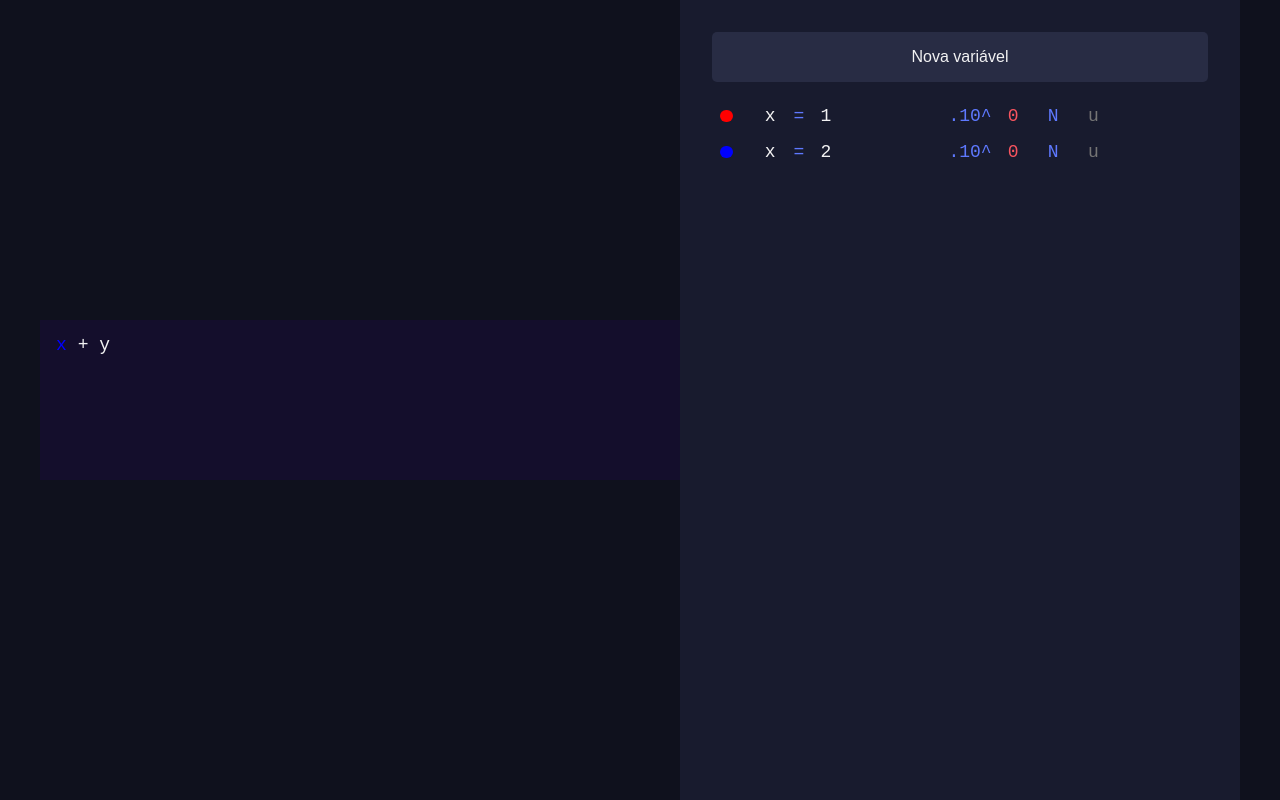
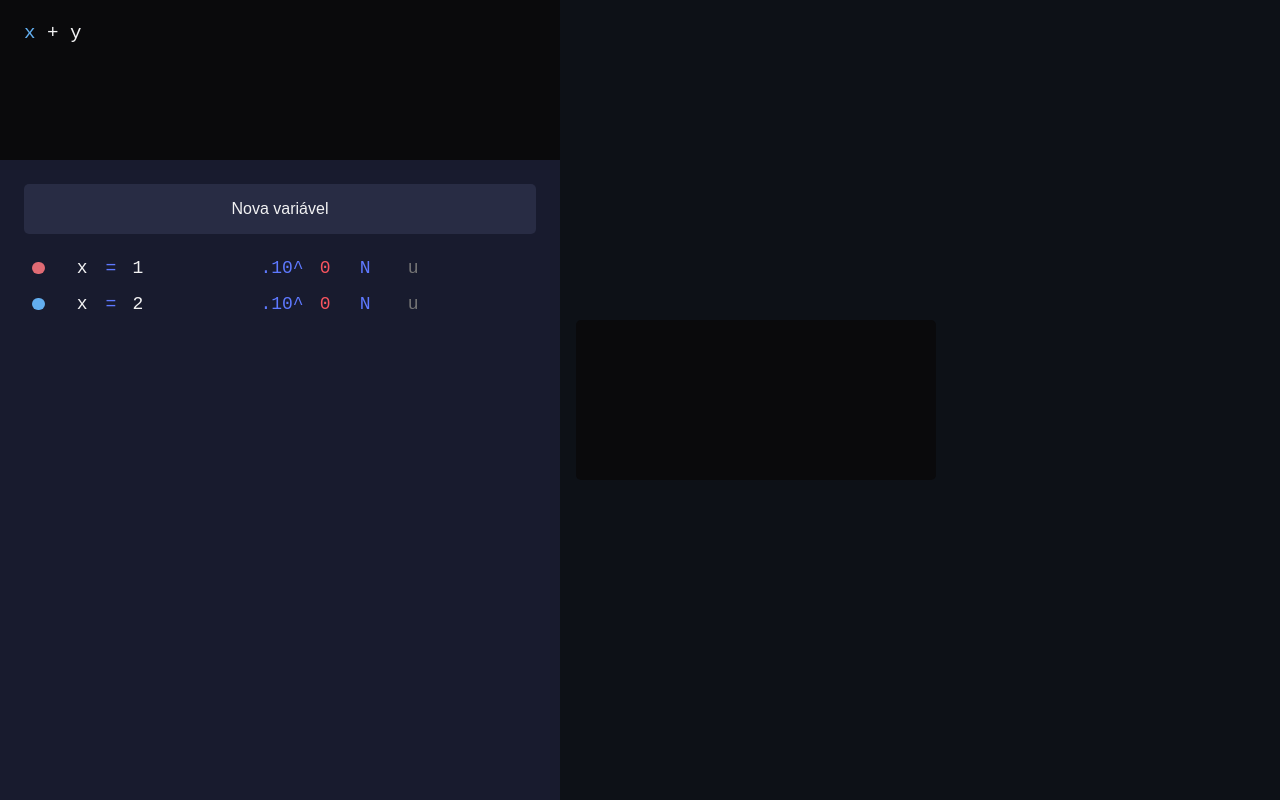
Before and after one commit to marcusvpires/algebra-system, a Next.js app: page /equation in a window 1280 px wide. Built offline with nearby package versions, Linux system fonts and the light colour scheme.

Commit message:
restrucuring

```diff
--- a/components/Parameters/styled.tsx
+++ b/components/Parameters/styled.tsx
@@ -1,9 +1,9 @@
 import styled from 'styled-components';
 
 export const Wrapper = styled.section`
-  width: 35rem;
-  height: 100vh;
-  padding: 2rem;
+  min-width: 35rem;
+  height: 100%;
+  padding: 1.5rem;
   display: flex;
   justify-content: stretch;
   flex-direction: column;
--- /dev/null
+++ b/components/dashboard/index.tsx
@@ -0,0 +1,11 @@
+import * as S from './styled';
+import React, { FunctionComponent, useContext } from 'react';
+
+import { context } from '../../pages/equation';
+
+const Dashboard: FunctionComponent = (): JSX.Element => {
+  const formula = useContext(context);
+  return <S.Wrapper><S.Simplify></S.Simplify></S.Wrapper>;
+};
+
+export default Dashboard;
--- /dev/null
+++ b/components/dashboard/styled.tsx
@@ -0,0 +1,13 @@
+import styled from 'styled-components';
+
+export const Wrapper = styled.section`
+  flex-grow: 1;
+`;
+
+export const Simplify = styled.div`
+  background-color: #0a0a0c;
+  border-radius: 5px;
+  margin: 1rem;
+  height: 10rem;
+  width: 50%;
+`
--- a/components/equation/index.tsx
+++ b/components/equation/index.tsx
@@ -24,8 +24,8 @@ const Equation: React.FunctionComponent<Props> = ({
         value={equation}
         onChange={handleEquation}
       />
-      <S.Preview>{equation.split('').map((char: string) => {
-        return <S.Char color={(parmColor as any)[char]}>{char}</S.Char>
+      <S.Preview>{equation.split('').map((char: string, index: number) => {
+        return <S.Char key={index} color={(parmColor as any)[char]}>{char}</S.Char>
       })}</S.Preview>
     </S.Wrapper>
   );
--- a/components/equation/styled.tsx
+++ b/components/equation/styled.tsx
@@ -2,9 +2,7 @@ import styled from 'styled-components';
 
 export const Wrapper = styled.section`
   position: relative;
-  width: 100%;
-  height: 10rem;
-  max-width: 40rem;
+  height: 12rem;
 `;
 
 export const EquationInput = styled.textarea`
@@ -12,10 +10,10 @@ export const EquationInput = styled.textarea`
   z-index: 1;
   height: 10rem;
   width: 100%;
-  padding: 1rem;
+  padding: 1.5rem;
   background-color: transparent;
   font-family: 'Courier New', Courier, monospace;
-  font-size: large;
+  font-size: larger;
   color: transparent;
   resize: none;
   border: none;
@@ -24,14 +22,13 @@ export const EquationInput = styled.textarea`
 `;
 
 export const Preview = styled.div`
-  position: absolute;
   z-index: 0;
-  padding: 1rem;
+  padding: 1.5rem;
   height: 10rem;
   width: 100%;
-  background-color: #140e2c;
+  background-color: #0a0a0c;
   font-family: 'Courier New', Courier, monospace;
-  font-size: large;
+  font-size: larger;
   color: #f2f2f3;
 `;
 
--- a/pages/equation.tsx
+++ b/pages/equation.tsx
@@ -4,10 +4,31 @@ import React, {
   FunctionComponent,
   useState,
 } from 'react';
-import * as S from '../styles/pages/Equation';
+import styled from 'styled-components';
 
 import Parameters from '../components/Parameters';
 import Equation from '../components/equation';
+import Dashboard from '../components/dashboard';
+
+export const Wrapper = styled.main`
+  height: 100vh;
+  width: 100vw;
+  display: flex;
+  align-items: center;
+  justify-content: center;
+  background-color: #0d1117;
+  font-family: 'Courier New', Courier, monospace;
+  font-size: medium;
+`;
+
+export const RightContainer = styled.div`
+  height: 100vh;
+  width: 100%;
+  max-width: 35rem;
+  display: flex;
+  flex-direction: column;
+  justify-content: stretch;
+`;
 
 export type Parm = {
   color: string;
@@ -25,29 +46,36 @@ interface Formula {
 export const context = createContext<Formula | undefined>(undefined);
 
 const defaultParm = () => {
-  const colors = ['red', 'purple', 'fuchsia', 'green', 'yellow', 'navy', 'blue']
+  const colors = [
+    '#e06b74',
+    '#98c379',
+    '#e5c07a',
+    '#62aeef',
+    '#c678dd',
+    '#55b6c2',
+  ];
   return {
-    color: colors[Math.floor(Math.random()*7)],
+    color: colors[Math.floor(Math.random() * 7)],
     letter: 'x',
     value: 1,
     base10: 0,
     unity: undefined,
-  }
-}
+  };
+};
 
 const EquationPage: FunctionComponent = (): JSX.Element => {
   const [formula, setFormula] = useState<Formula>({
     equation: 'x + y',
     parms: [
       {
-        color: 'red',
+        color: '#e06b74',
         letter: 'x',
         value: 1,
         base10: 0,
         unity: undefined,
       },
       {
-        color: 'blue',
+        color: '#62aeef',
         letter: 'x',
         value: 2,
         base10: 0,
@@ -68,21 +96,34 @@ const EquationPage: FunctionComponent = (): JSX.Element => {
         else return { ...parm, [tg.name]: tg.value };
       }
       return parm;
-    })
-    setFormula({ equation: formula.equation, parms: newParms })
+    });
+    setFormula({ equation: formula.equation, parms: newParms });
   };
 
   const handleNew = () => {
-    setFormula({ equation: formula.equation, parms: [...formula.parms, defaultParm() ] });
+    setFormula({
+      equation: formula.equation,
+      parms: [...formula.parms, defaultParm()],
+    });
   };
 
   return (
-    <S.Wrapper>
+    <Wrapper>
       <context.Provider value={formula}>
-        <Equation equation={formula.equation} handleEquation={handleEquation} />
-        <Parameters parms={formula.parms} handleEdit={handleEdit} handleNew={handleNew} />
+        <RightContainer>
+          <Equation
+            equation={formula.equation}
+            handleEquation={handleEquation}
+          />
+          <Parameters
+            parms={formula.parms}
+            handleEdit={handleEdit}
+            handleNew={handleNew}
+          />
+        </RightContainer>
+        <Dashboard />
       </context.Provider>
-    </S.Wrapper>
+    </Wrapper>
   );
 };
 
```
Also changed, not shown: assets/pages-style/Home.tsx (deleted, +0 -12 lines).
